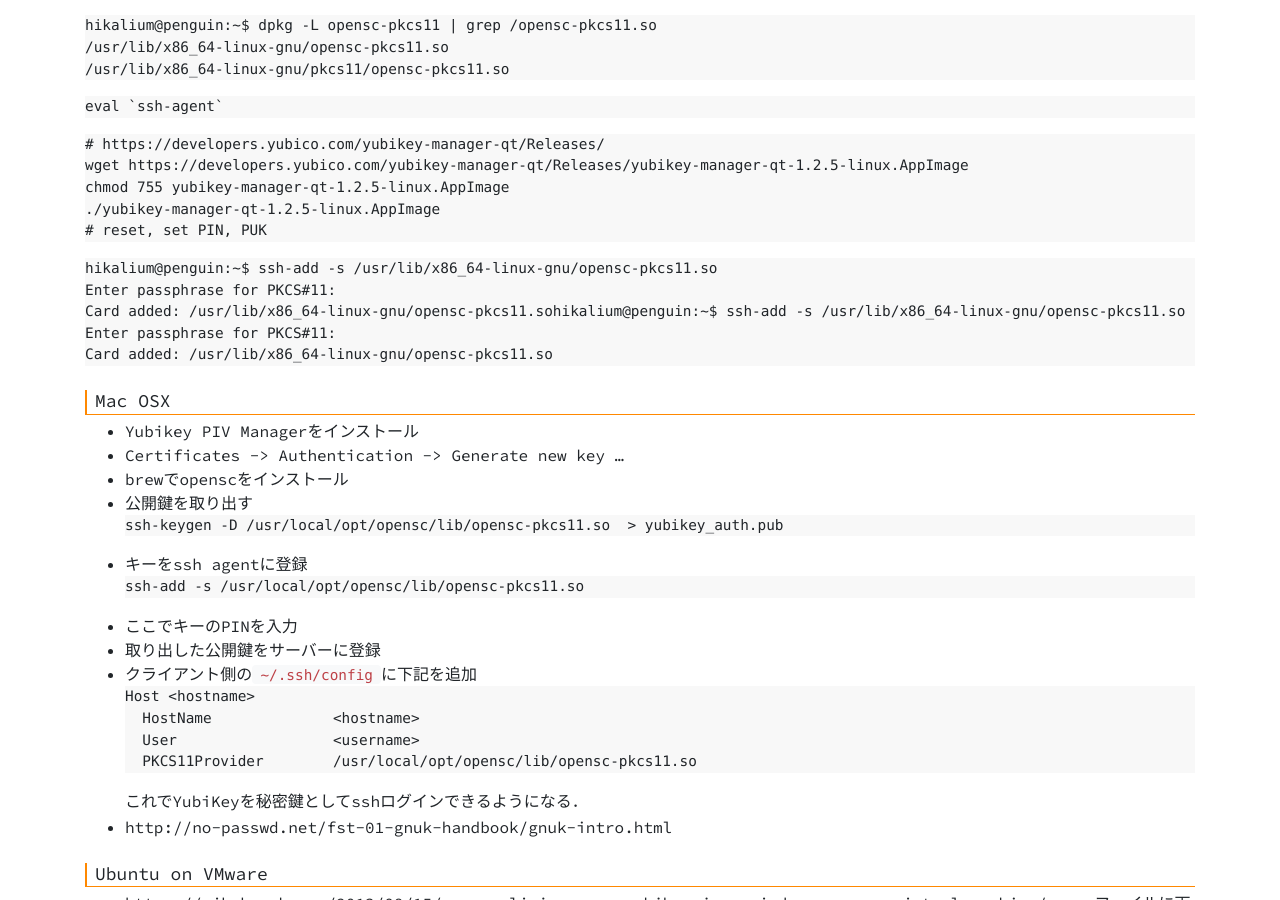
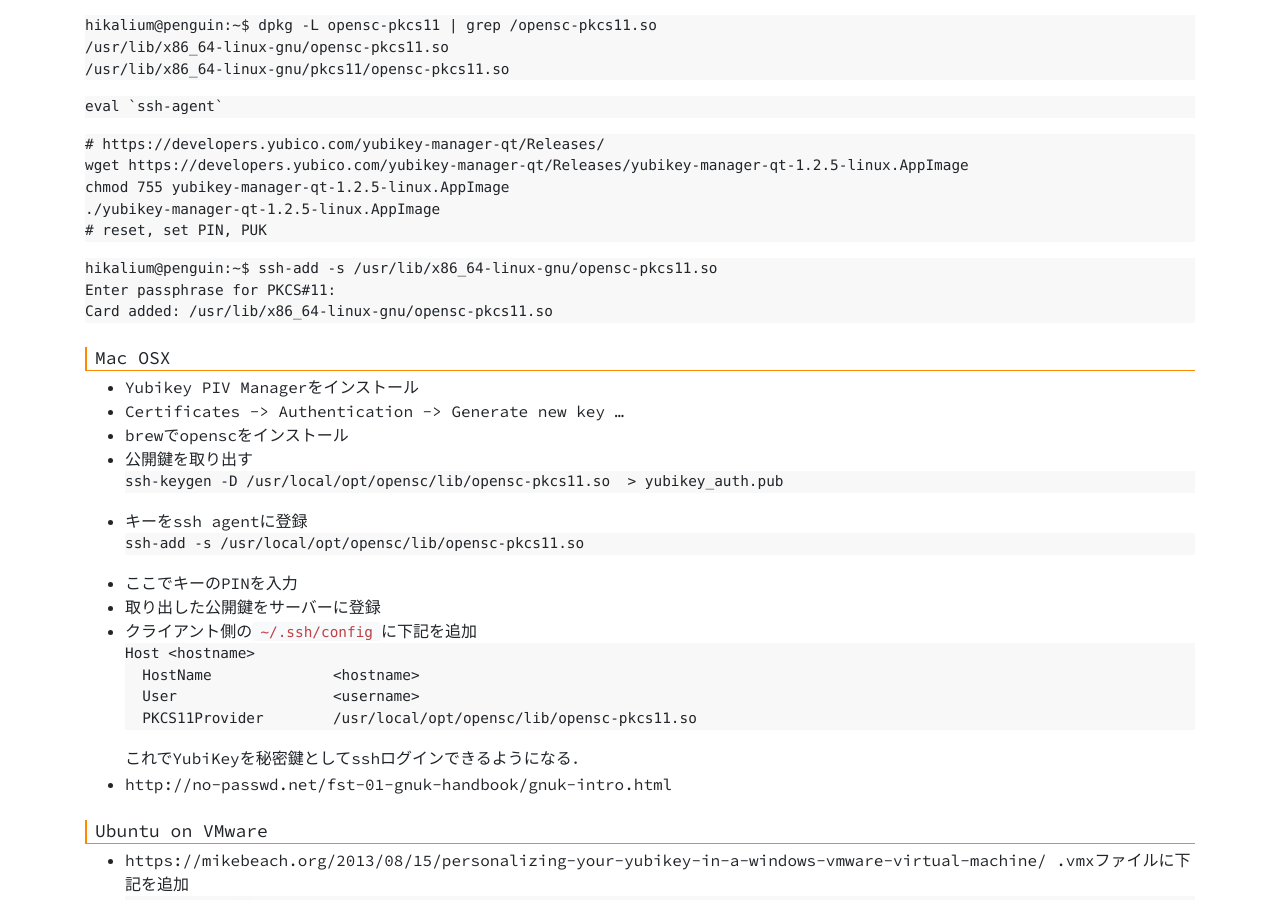
Before and after one commit to hikalium/hikalium.com, a Jekyll site: the page built from pages/note/yubikey.md, in a window 1280 px wide and 900 px high, scrolled down 496 px. Built offline with Jekyll 4.4.1, drawn with Linux system fonts in a browser that asks for light colours; our own code applies the rules of GitHub Pages for plain Markdown files.

Commit message:
Update yubikey.md

````diff
--- a/pages/note/yubikey.md
+++ b/pages/note/yubikey.md
@@ -40,8 +40,6 @@ chmod 755 yubikey-manager-qt-1.2.5-linux.AppImage
 
 ```
 hikalium@penguin:~$ ssh-add -s /usr/lib/x86_64-linux-gnu/opensc-pkcs11.so
-Enter passphrase for PKCS#11:
-Card added: /usr/lib/x86_64-linux-gnu/opensc-pkcs11.sohikalium@penguin:~$ ssh-add -s /usr/lib/x86_64-linux-gnu/opensc-pkcs11.so
 Enter passphrase for PKCS#11:
 Card added: /usr/lib/x86_64-linux-gnu/opensc-pkcs11.so
 ```
````
